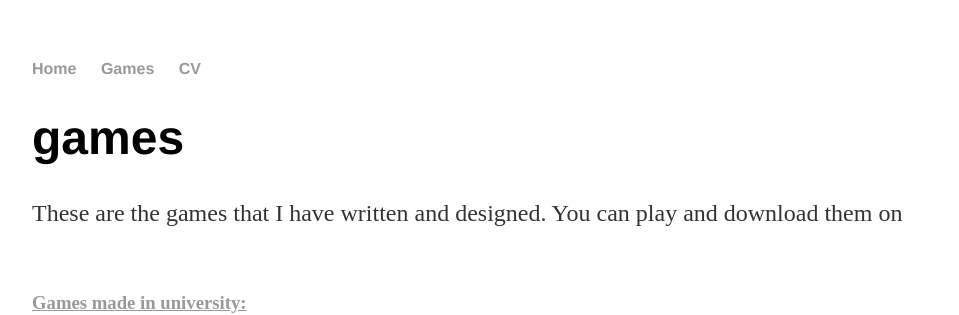
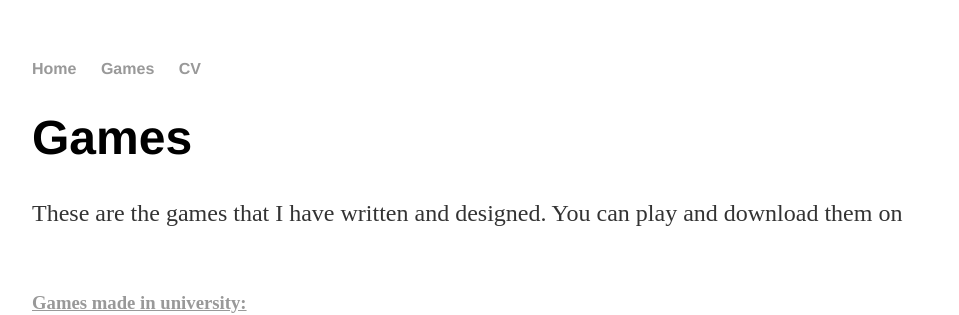
Before and after one commit to toyinariyo/toyinariyo.github.io, a Jekyll site: the page built from Games/index.html, in a window 1280 px wide. Shown: the top 315 px of the page, without its empty margins (160-1119 px from the left). Built offline with Jekyll 4.4.1, drawn with Linux system fonts in a browser that asks for light colours.

```diff
--- a/Games/index.html
+++ b/Games/index.html
@@ -1,6 +1,6 @@
 ---
 layout: default
-title: games
+title: Games
 ---
 <h1>{{ page.title }}</h1>
 <p>These are the games that I have written and designed. You can play and download them on <a href="https://toyinariyo.itch.io/"my Itch page.</a></p>
```
